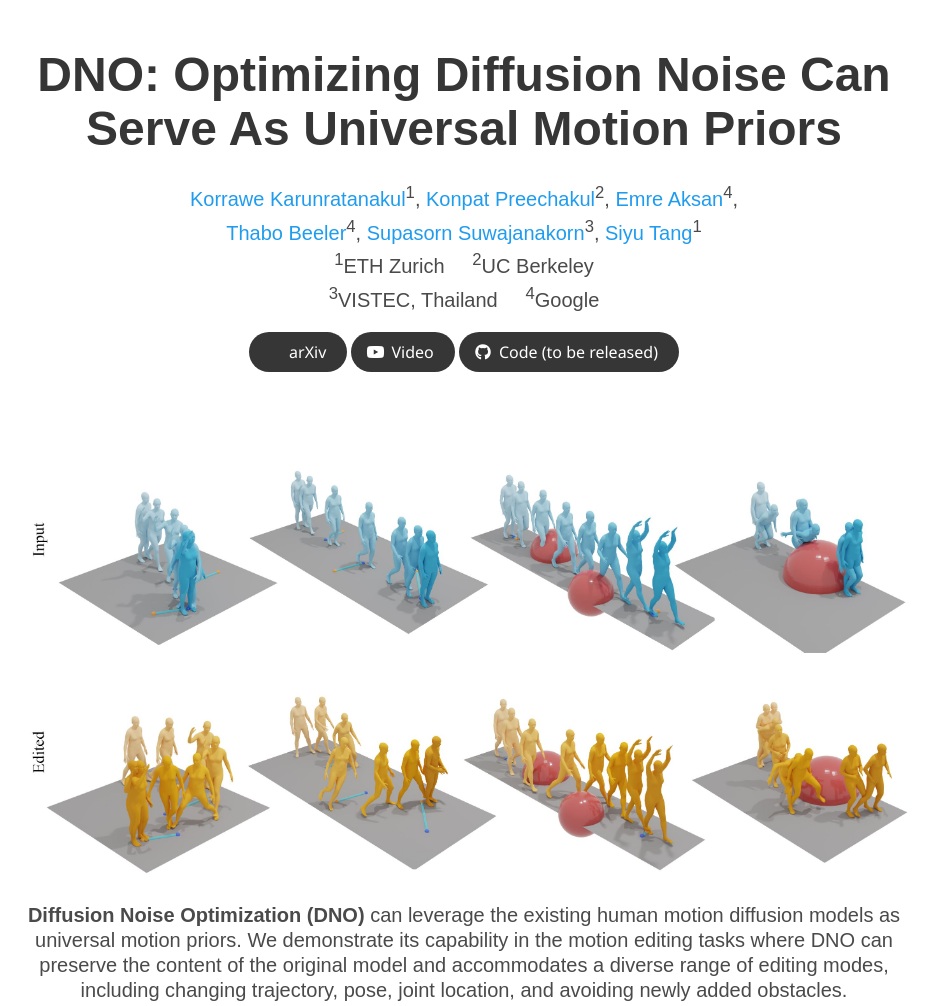
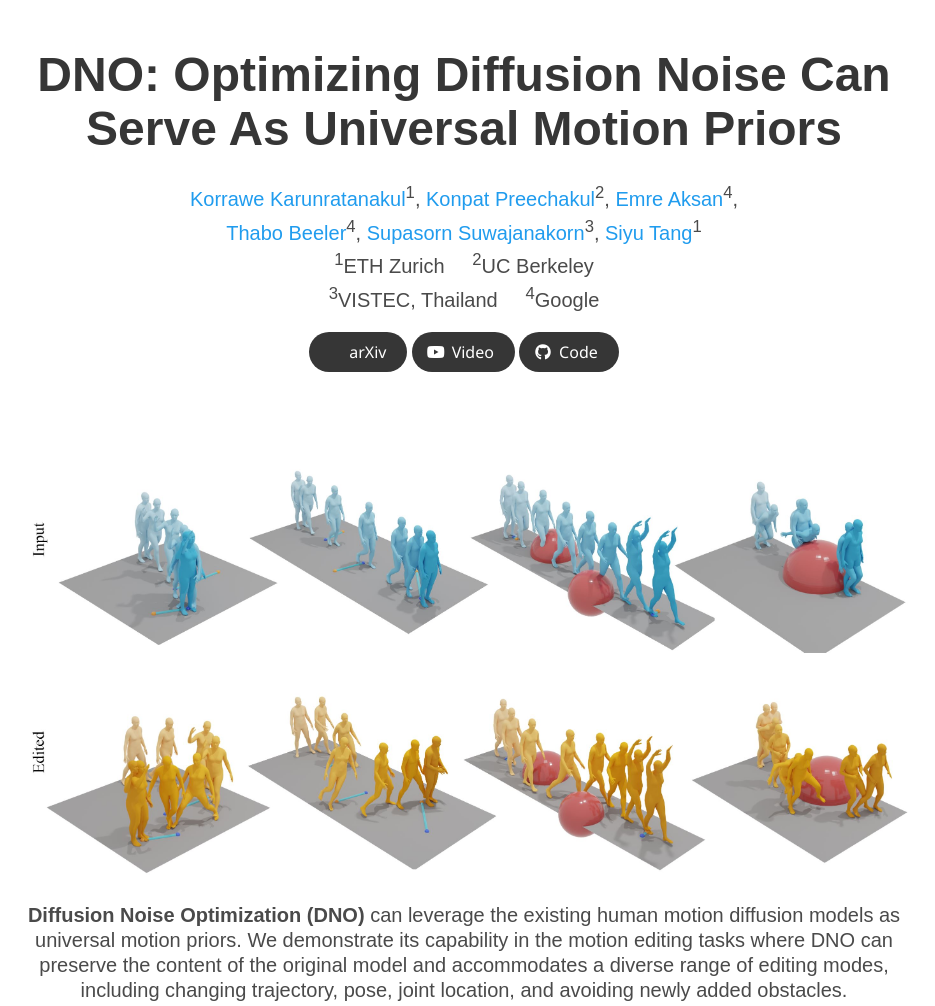
Before and after one commit to korrawe/dno-project, a plain HTML site: page index.html in a window 1280 px wide. Shown: the top 1006 px of the page, without its empty margins (176-1111 px from the left). Drawn offline with nearby package versions, Linux system fonts and the light colour scheme; some icons are missing; a web font is replaced by a local one.

Commit message:
Code release

```diff
--- a/index.html
+++ b/index.html
@@ -155,7 +155,7 @@
                   <span class="icon">
                       <i class="fab fa-github"></i>
                   </span>
-                  <span>Code (to be released)</span>
+                  <span>Code</span>
                   </a>
               </span>
               <!-- Dataset Link. -->
```
